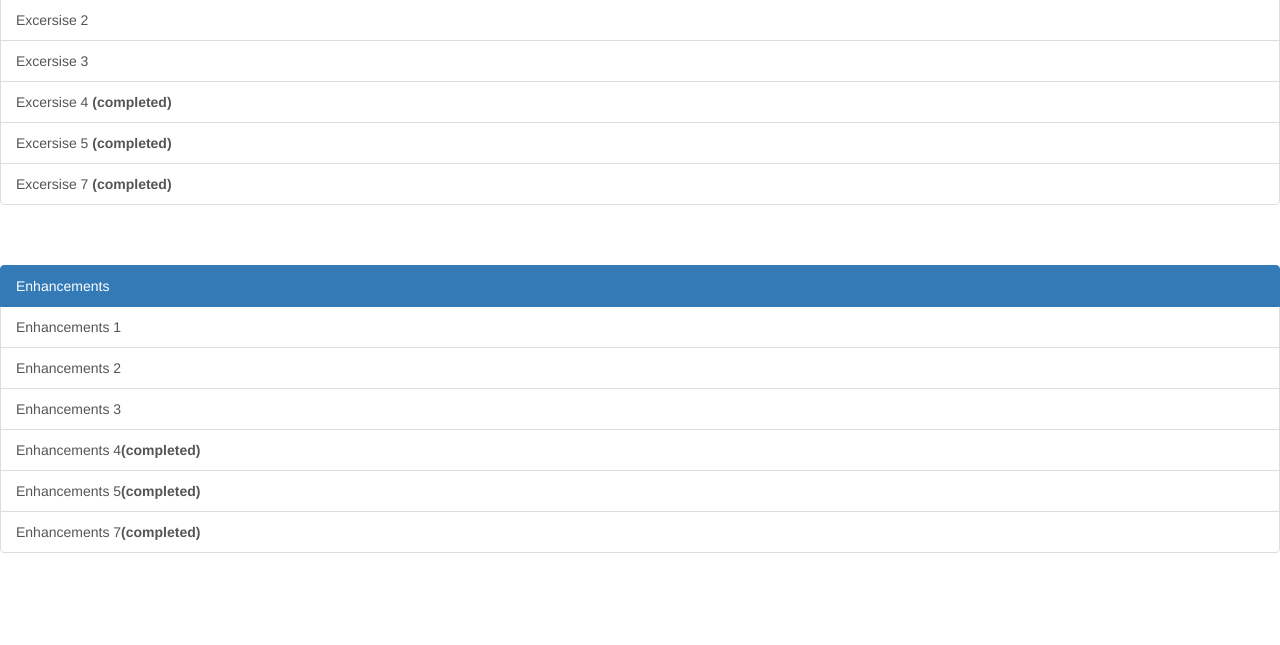
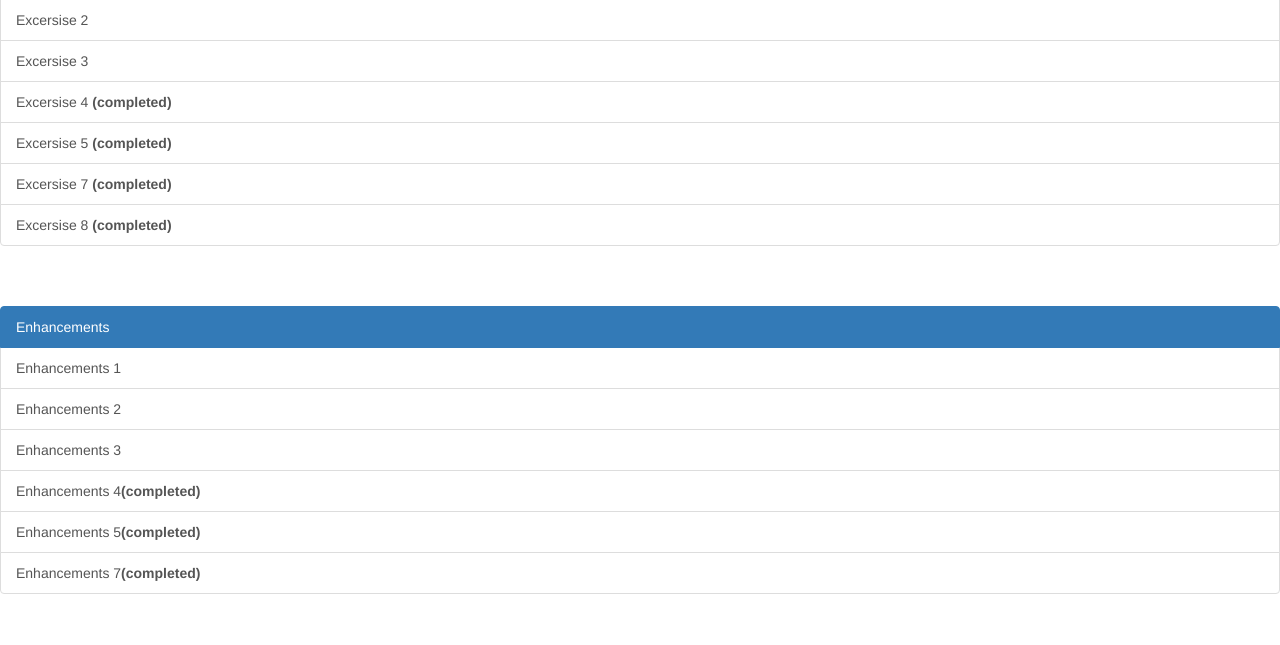
Before and after one commit to alexesca/php, a PHP site: page / in a window 1280 px wide. Shown: the part 155-800 px from the top of the page. Run offline with PHP 8.4, Linux system fonts and the light colour scheme.

```diff
--- a/index.php
+++ b/index.php
@@ -23,6 +23,7 @@
   <a href="#" class="list-group-item">Excersise 4 <strong>(completed)</strong></a>
   <a href="#" class="list-group-item">Excersise 5 <strong>(completed)</strong></a>
   <a href="#" class="list-group-item">Excersise 7 <strong>(completed)</strong></a>
+  <a href="#" class="list-group-item">Excersise 8 <strong>(completed)</strong></a>
 </div>
 <br>
 <br>
@@ -35,7 +36,7 @@
   <a href="#" class="list-group-item">Enhancements 3</a>
   <a href="week5/index.php" class="list-group-item">Enhancements 4<strong>(completed)</strong></a>
   <a href="week6/index.php" class="list-group-item">Enhancements 5<strong>(completed)</strong></a>
-  <a href="week9/2/index.php" class="list-group-item">Enhancements 7<strong>(completed)</strong></a>
+  <a href="week9/enhancement7/index.php" class="list-group-item">Enhancements 7<strong>(completed)</strong></a>
 </div>
     <script src="https://maxcdn.bootstrapcdn.com/bootstrap/3.3.7/js/bootstrap.min.js" integrity="sha384-Tc5IQib027qvyjSMfHjOMaLkfuWVxZxUPnCJA7l2mCWNIpG9mGCD8wGNIcPD7Txa" crossorigin="anonymous"></script>
  </body>
```
